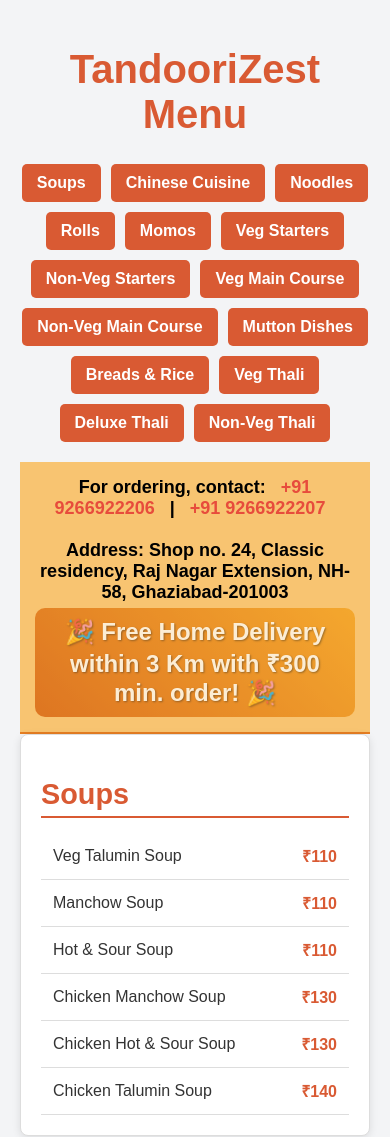
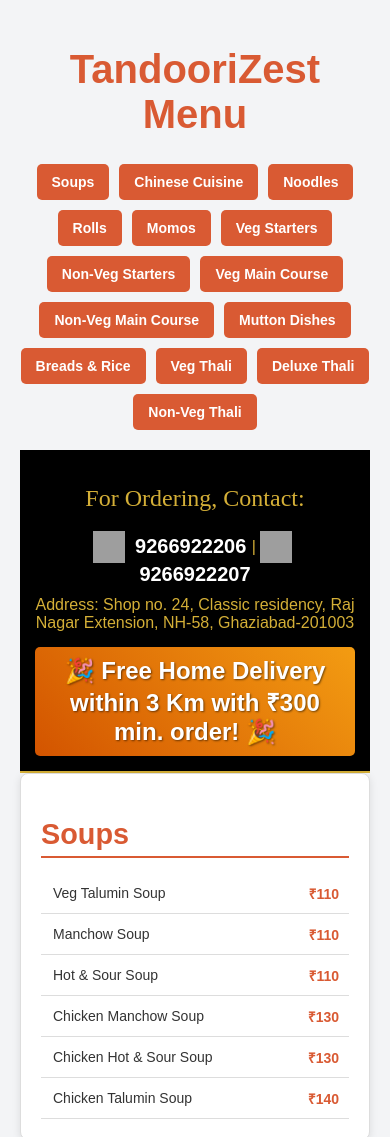
Before and after one commit to tandoorizest/zest_site, a plain HTML site: page index.html in a window 390 px wide. Shown: the top 1137 px of the page. Drawn offline with Linux system fonts and the light colour scheme; grey boxes are pictures that could not be loaded.

Commit message:
Update index.html

```diff
--- a/index.html
+++ b/index.html
@@ -5,6 +5,23 @@
     <meta name="viewport" content="width=device-width, initial-scale=1.0">
     <title>TandooriZest Menu</title>
     <style>
+	    html {
+    scroll-behavior: smooth;
+}
+@media (max-width: 600px) {
+    .category-nav a {
+        font-size: 14px;
+        padding: 8px;
+    }
+    h1 {
+        font-size: 2em;
+    }
+    .price-col, th, td {
+        font-size: 14px;
+        padding: 10px;
+    }
+}
+
         body {
             font-family: Arial, sans-serif;
             max-width: 900px;
@@ -25,7 +42,7 @@
         border-bottom: 2px solid #e67e22; /* Optional: bottom border for emphasis */
     }
     .top-bar a {
-        color: #e74c3c; /* Distinct red color for phone links */
+        color: #ffffff; /* Distinct red color for phone links */
         text-decoration: none; /* Remove underline */
         margin: 0 10px; /* Spacing between links */
         transition: color 0.3s; /* Smooth transition for hover effect */
@@ -46,26 +63,8 @@
         text-shadow: 1px 1px 2px rgba(0, 0, 0, 0.5); /* Subtle shadow for depth */
     }
 
-    @keyframes flash {
-        0% {
-            opacity: 1; /* Fully visible */
-        }
-        100% {
-            opacity: 0.7; /* Slightly transparent */
-        }
-    }
 
-    @keyframes bounce {
-        0%, 20%, 50%, 80%, 100% {
-            transform: translateY(0); /* Normal position */
-        }
-        40% {
-            transform: translateY(-5px); /* Bounce up */
-        }
-        60% {
-            transform: translateY(-3px); /* Slight bounce down */
-        }
-    }
+
 
         h1 {
             text-align: center;
@@ -124,6 +123,9 @@
             background-color: #f1f1f1;
         }
     </style>
+	<link rel="stylesheet" href="https://cdnjs.cloudflare.com/ajax/libs/font-awesome/6.0.0-beta3/css/all.min.css">
+
+
 </head>
 <body>
 
@@ -148,16 +150,34 @@
 
     </div>
 
-	<div class="top-bar">
-    For ordering, contact:
-    <a href="https://wa.me/919266922206">+91 9266922206</a> |
-    <a href="https://wa.me/919266922207">+91 9266922207</a><br>
-    <br>
-    Address: Shop no. 24, Classic residency, Raj Nagar Extension, NH-58, Ghaziabad-201003
-    <div class="offer">
+
+<div class="top-bar2" style="background-color: #000; color: #d4af37; padding: 15px; text-align: center; border-bottom: 2px solid #d4af37;">
+    <h2 style="font-family: 'Times New Roman', serif; font-weight: normal;">For Ordering, Contact:</h2>
+
+    <a href="https://wa.me/919266922206" style="color: #fff; font-weight: bold; text-decoration: none; font-size: 20px;">
+        <img src="https://img.icons8.com/color/48/000000/whatsapp--v1.png" alt="WhatsApp" width="32" height="32" style="vertical-align: middle; margin-right: 5px;">
+        9266922206
+    </a> |
+    <a href="https://wa.me/919266922207" style="color: #fff; font-weight: bold; text-decoration: none; font-size: 20px;">
+        <img src="https://img.icons8.com/color/48/000000/whatsapp--v1.png" alt="WhatsApp" width="32" height="32" style="vertical-align: middle; margin-right: 5px;">
+        9266922207
+    </a><br>
+
+    <p style="margin: 10px 0; font-size: 16px;">Address: Shop no. 24, Classic residency, Raj Nagar Extension, NH-58, Ghaziabad-201003</p>
+
+    <div class="offer" style="background-color: #d4af37; color: #fff; padding: 10px; border-radius: 5px; display: inline-block; font-weight: bold; animation: flash 1s infinite; ">
         🎉 Free Home Delivery within 3 Km with ₹300 min. order! 🎉
     </div>
 </div>
+
+
+
+
+
+
+<style>
+
+</style>
 
 
     <!-- Menu Sections -->
```
